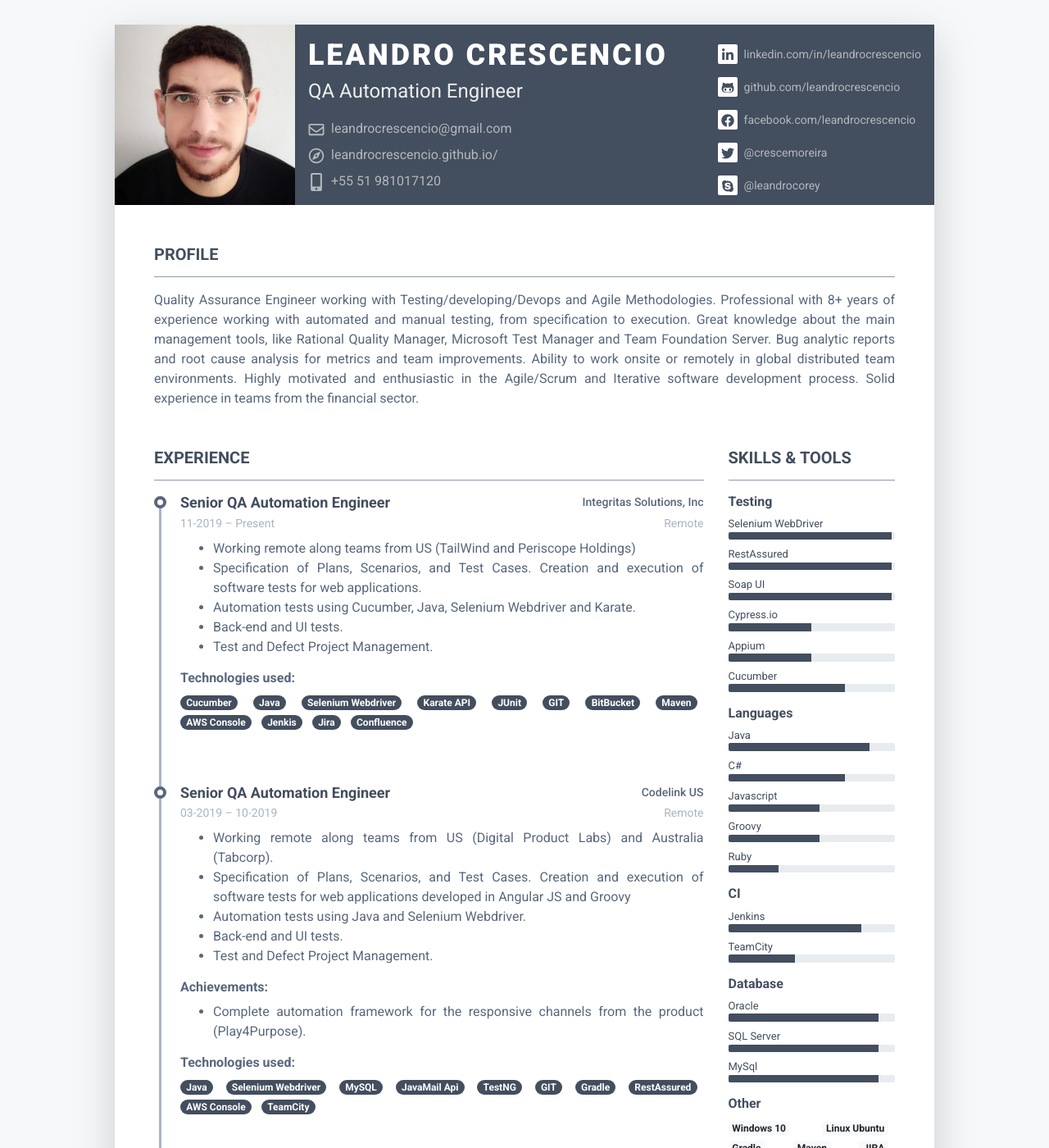
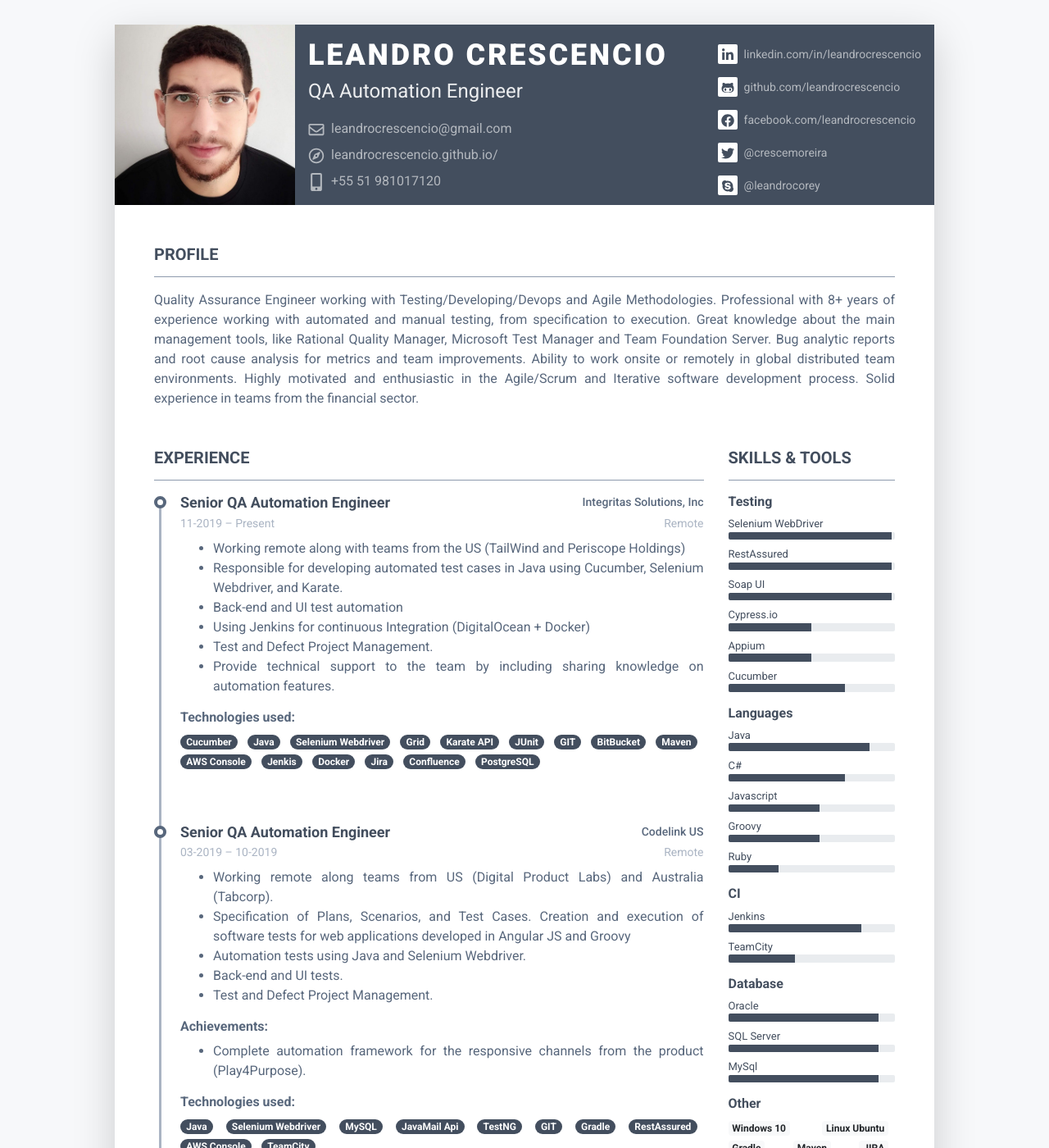
Before and after one commit to leandrocrescencio/leandrocrescencio.github.io, a Jekyll site: the page built from index.html, in a window 1280 px wide and 1400 px high. Shown: the whole window at 82% size. Built offline with Jekyll 4.4.1, drawn with Linux system fonts in a browser that asks for light colours; nearby versions of some CDN libraries.

Commit message:
adjust data

```diff
--- a/_data/data.yml
+++ b/_data/data.yml
@@ -16,7 +16,7 @@ bio:
 summary:
   title: Profile
   description: |
-    Quality Assurance Engineer working with Testing/developing/Devops and Agile Methodologies. Professional with 8+ years of experience working with automated and manual testing, from specification to execution.
+    Quality Assurance Engineer working with Testing/Developing/Devops and Agile Methodologies. Professional with 8+ years of experience working with automated and manual testing, from specification to execution.
     Great knowledge about the main management tools, like Rational Quality Manager, Microsoft Test Manager and Team Foundation Server.
     Bug analytic reports and root cause analysis for metrics and team improvements.
     Ability to work onsite or remotely in global distributed team environments.
@@ -31,15 +31,17 @@ history:
       location: Remote
       time: 11-2019 – Present
       description: |
-         - Working remote along teams from US (TailWind and Periscope Holdings)
-         - Specification of Plans, Scenarios, and Test Cases. Creation and execution of software tests for web applications.
-         - Automation tests using Cucumber, Java, Selenium Webdriver and Karate.
-         - Back-end and UI tests.
+         - Working remote along with teams from the US (TailWind and Periscope Holdings)
+         - Responsible for developing automated test cases in Java using Cucumber, Selenium Webdriver, and Karate.
+         - Back-end and UI test automation
+         - Using Jenkins for continuous Integration (DigitalOcean + Docker)
          - Test and Defect Project Management.
+         - Provide technical support to the team by including sharing knowledge on automation features.
       technologies:
         - name: Cucumber
         - name: Java
         - name: Selenium Webdriver
+        - name: Grid
         - name: Karate API
         - name: JUnit
         - name: GIT
@@ -47,8 +49,10 @@ history:
         - name: Maven
         - name: AWS Console
         - name: Jenkis
+        - name: Docker
         - name: Jira
         - name: Confluence
+        - name: PostgreSQL
 
     - position: Senior QA Automation Engineer
       company: Codelink US
```
